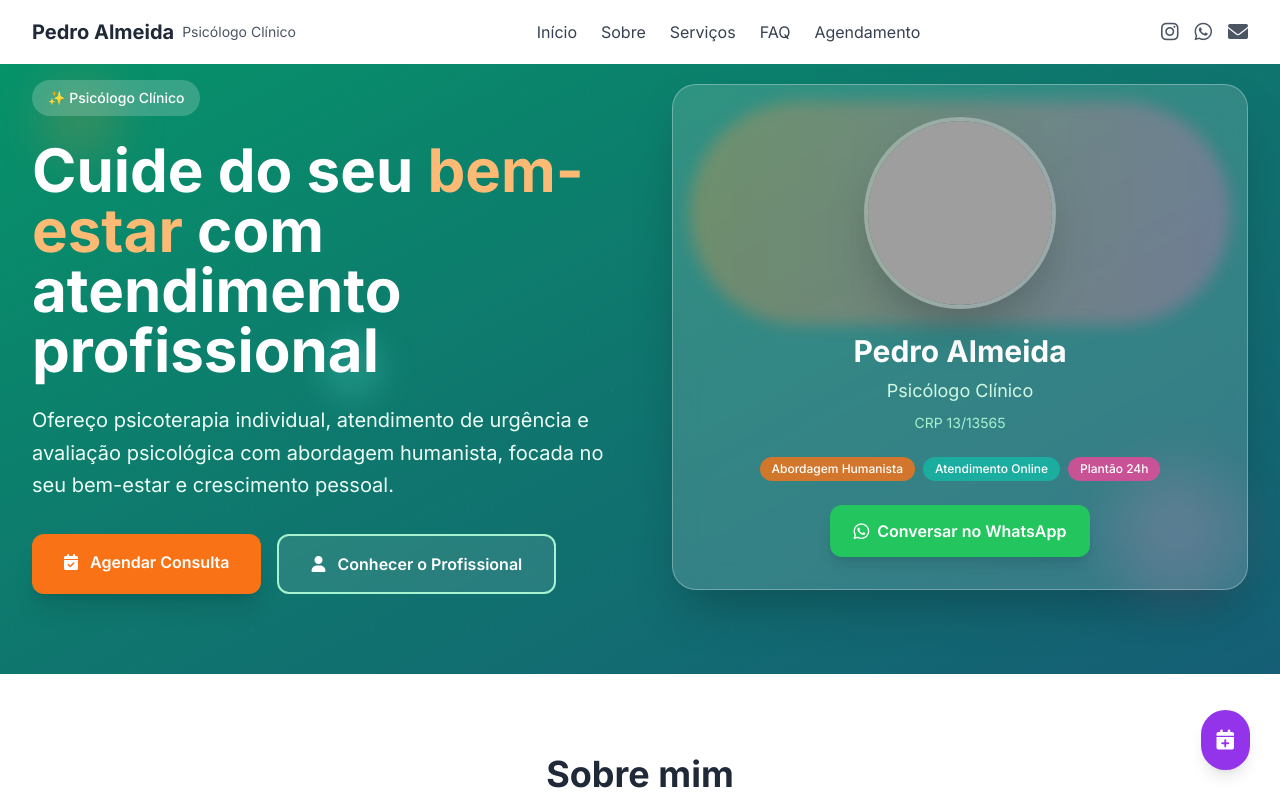
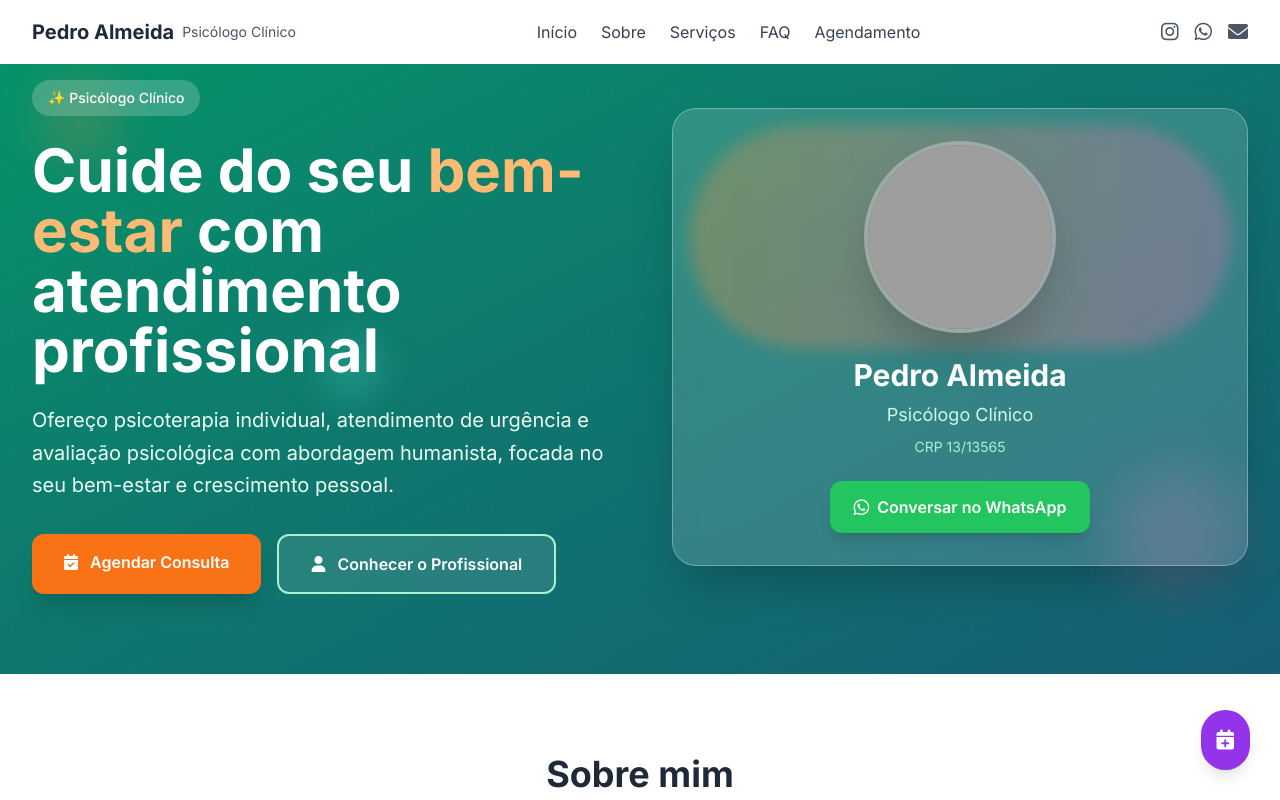
Before and after one commit to pedroalmeidapsi/agendamentos, a plain HTML site: page index.html in a window 1280 px wide. Shown: the top 800 px of the page. Drawn offline with nearby package versions, Linux system fonts and the light colour scheme; grey boxes are pictures that could not be loaded.

Commit message:
Update index.html

```diff
--- a/index.html
+++ b/index.html
@@ -149,19 +149,6 @@
               <h3 class="text-3xl font-bold mb-2 text-white">Pedro Almeida</h3>
               <p class="text-lg text-emerald-100 mb-2">Psicólogo Clínico</p>
               <p class="text-sm text-emerald-200 mb-6">CRP 13/13565</p>
-
-              <!-- Badges de Especialidades -->
-              <div class="flex flex-wrap justify-center gap-2 mb-6">
-                <span class="bg-orange-500 bg-opacity-80 text-white px-3 py-1 rounded-full text-xs font-medium">
-                  Abordagem Humanista
-                </span>
-                <span class="bg-teal-500 bg-opacity-80 text-white px-3 py-1 rounded-full text-xs font-medium">
-                  Atendimento Online
-                </span>
-                <span class="bg-pink-500 bg-opacity-80 text-white px-3 py-1 rounded-full text-xs font-medium">
-                  Plantão 24h
-                </span>
-              </div>
 
               <!-- Botão de Contato -->
               <a href="https://wa.me/5583996255274" target="_blank" class="inline-flex items-center bg-green-500 text-white px-6 py-3 rounded-xl font-semibold hover:bg-green-600 transition-all duration-300 shadow-lg hover:shadow-xl transform hover:-translate-y-1">
```
